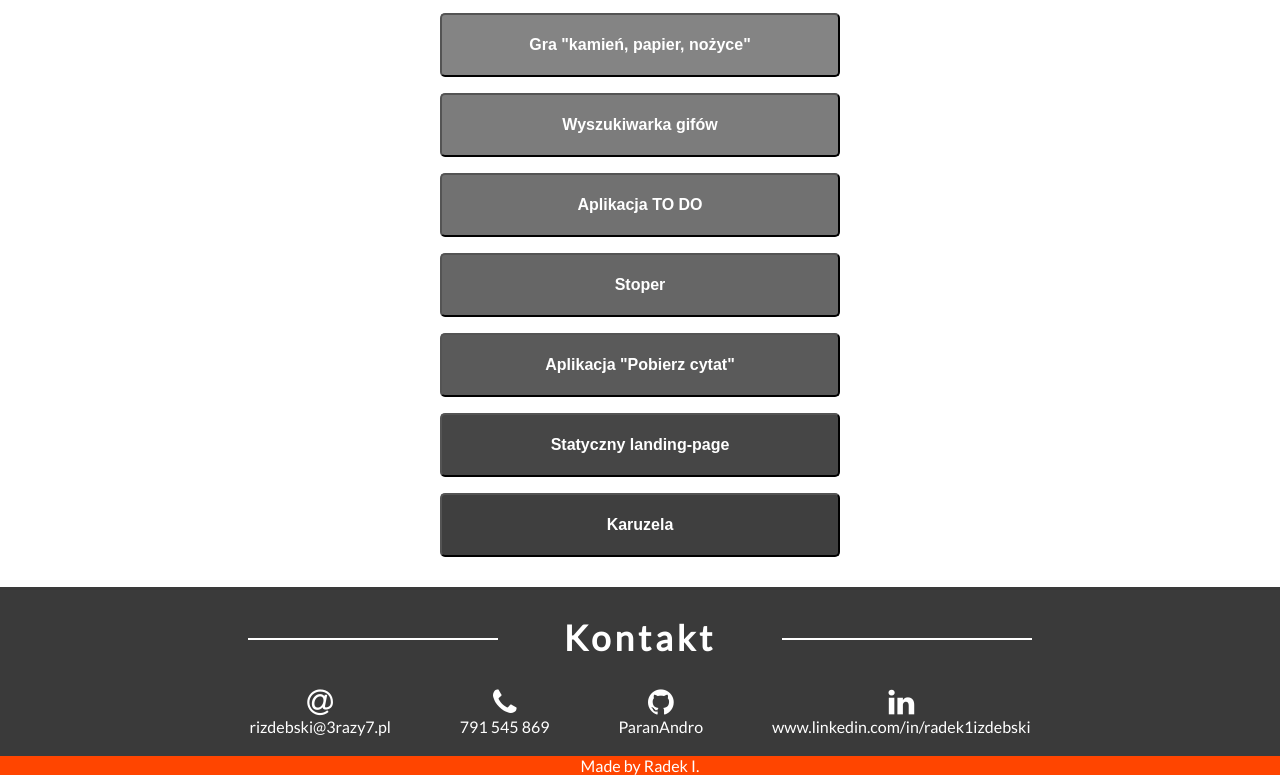
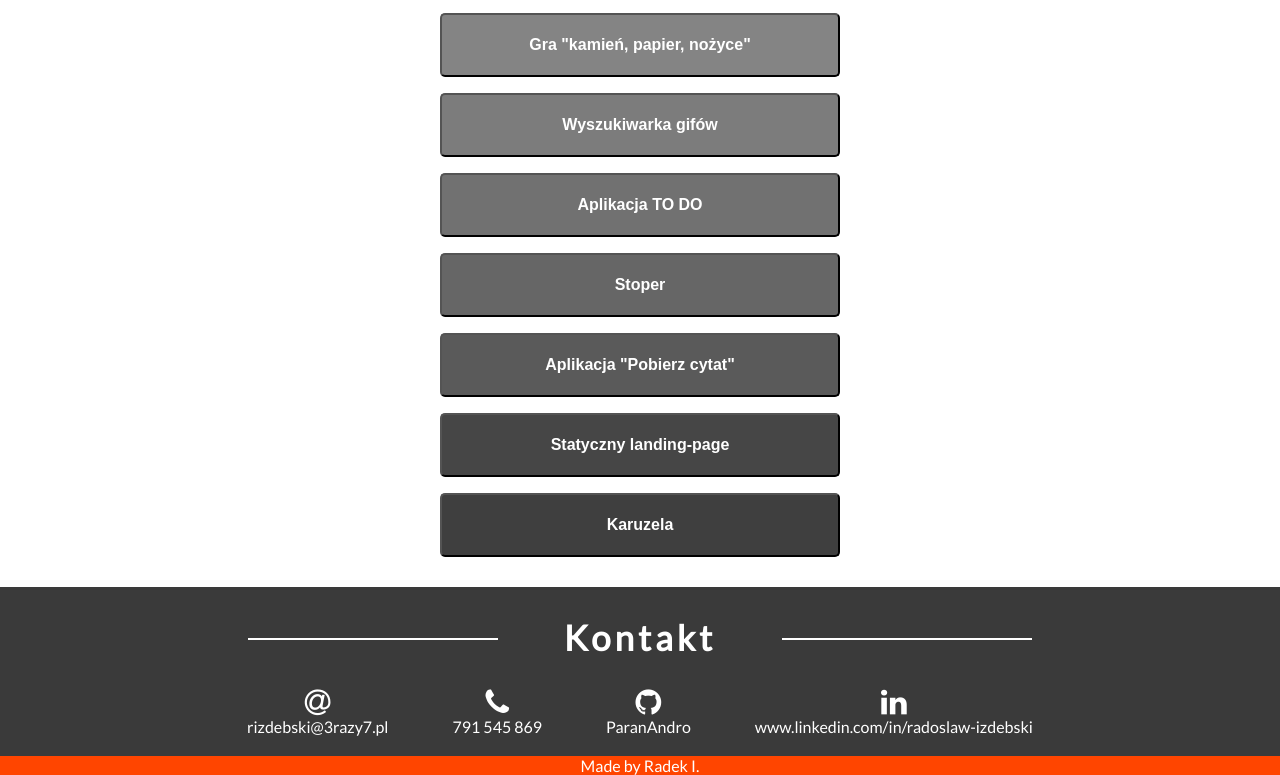
Before and after one commit to ParanAndro/3x7.pl, a website: page index.html in a window 1280 px wide. Shown: the part 1773-2548 px from the top of the page. Drawn offline with Linux system fonts and the light colour scheme.

Commit message:
Corrected web-adresses in html

```diff
--- a/index.html
+++ b/index.html
@@ -202,7 +202,7 @@
 					<a target="blank" href="https://www.linkedin.com/in/radoslaw-izdebski">
 						<div class="contact linkedin">
 							<i class="fa fa-linkedin icons"></i>
-							<span>www.linkedin.com/in/radek1izdebski</span>
+							<span>www.linkedin.com/in/radoslaw-izdebski</span>
 						</div>
 					</a>
 				</div>
```
